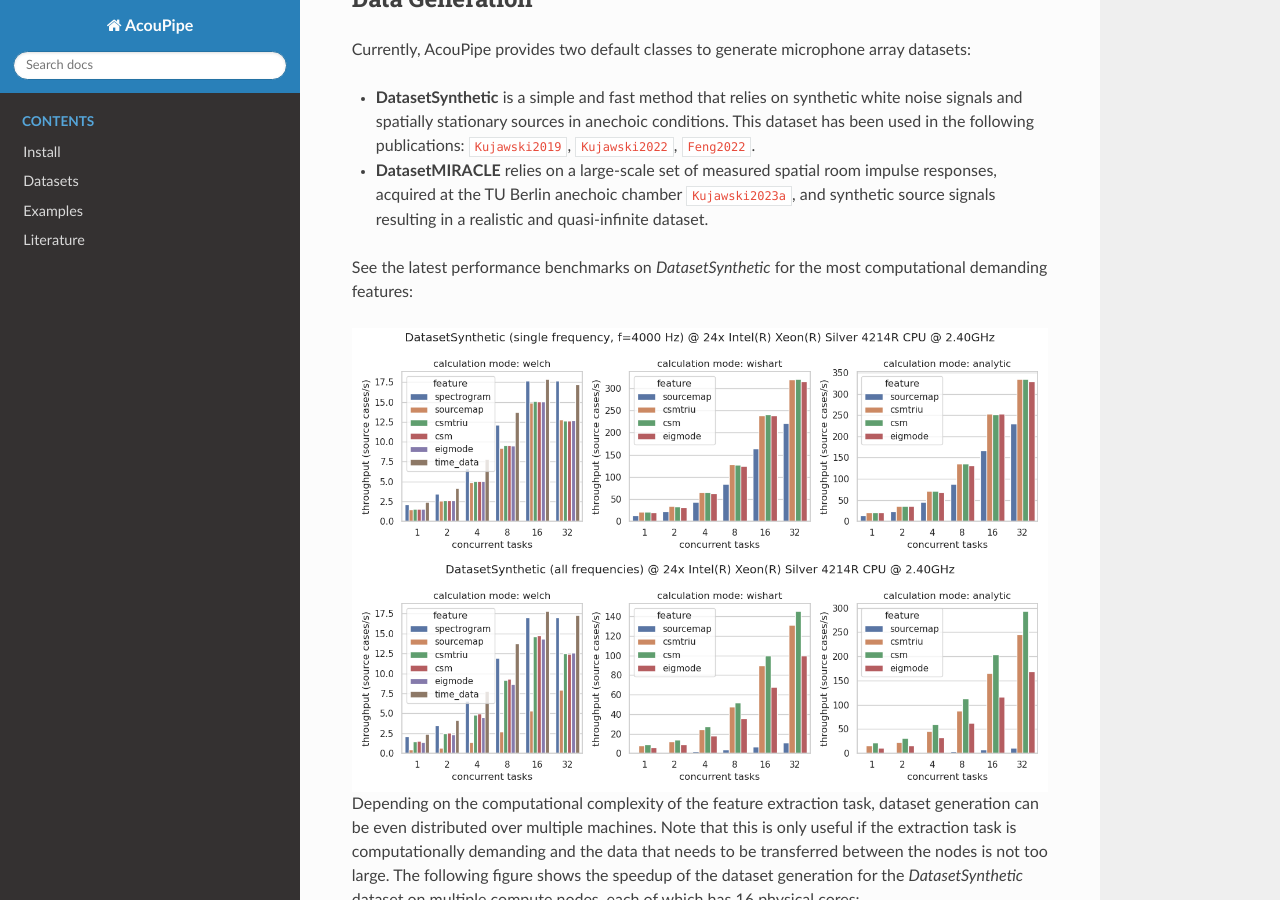
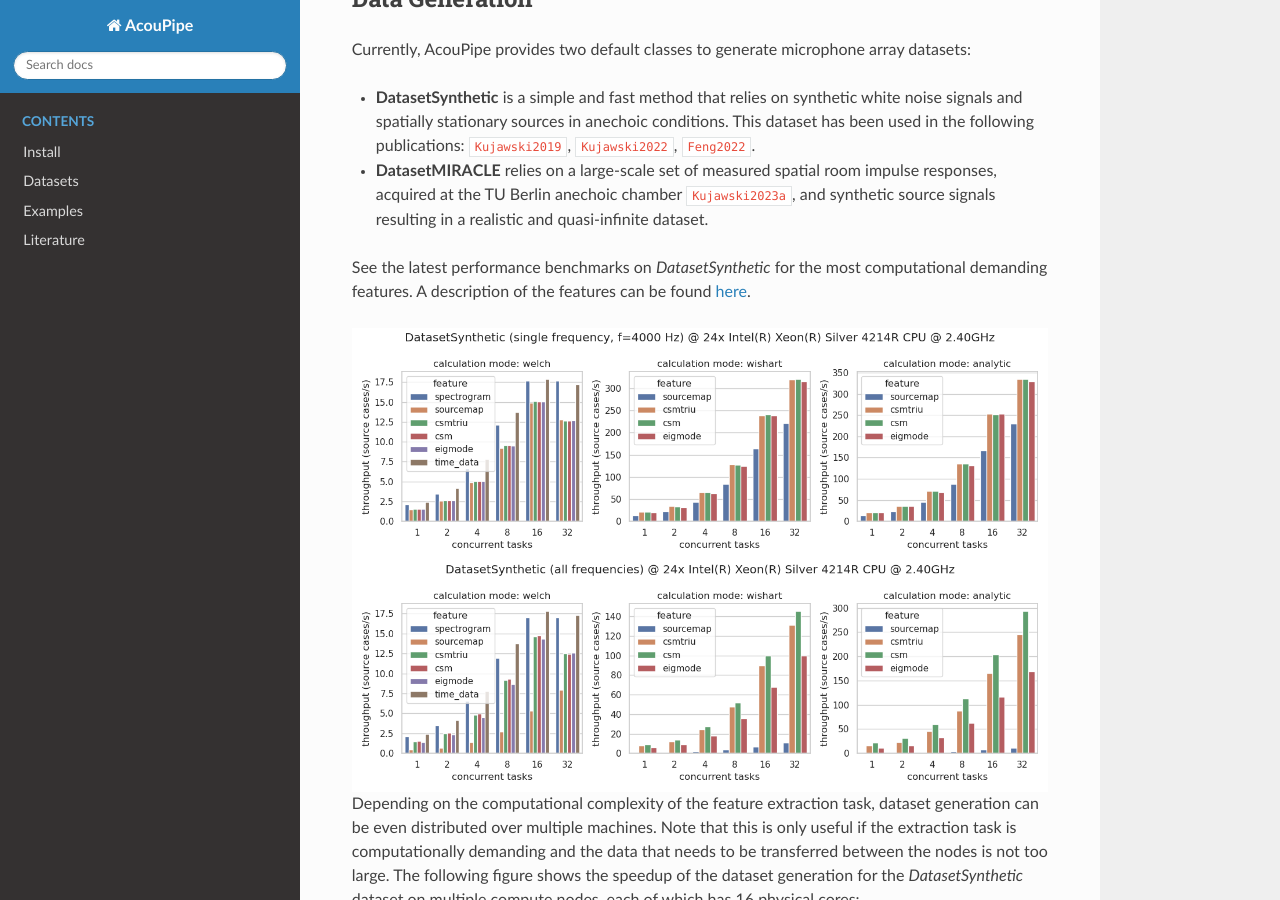
Before and after one commit to adku1173/acoupipe, a Sphinx documentation site: the page built from docs/source/index.rst, in a window 1280 px wide and 900 px high, scrolled down 540 px. Built offline with Sphinx 7.4.7 and the Read the Docs theme 2.0.0, drawn with Linux system fonts in a browser that asks for light colours; pages that are not in the unit, such as notebooks, are missing from menus; cross-references to code outside the pages are shown as plain code.

Commit message:
Merge branch 'cz_notes'

```diff
--- a/docs/source/contents/install.rst
+++ b/docs/source/contents/install.rst
@@ -21,7 +21,11 @@ Download or clone the AcouPipe repository and enter the directory, e.g. change `
 
 .. code-block:: bash
 
-   DIR=</path/to/dir> && git clone git@github.com:adku1173/acoupipe.git $DIR && cd $DIR && unset DIR
+   DIR=</path/to/dir> &&
+   git clone https://github.com/adku1173/acoupipe.git
+   $DIR &&
+   cd $DIR &&
+   unset DIR
 
 
 Next, install module with pip. This will install all necessary `dependencies`_.
--- a/docs/source/index.rst
+++ b/docs/source/index.rst
@@ -26,7 +26,7 @@ Currently, AcouPipe provides two default classes to generate microphone array da
 
 * **DatasetMIRACLE** relies on a large-scale set of measured spatial room impulse responses, acquired at the TU Berlin anechoic chamber :cite:`Kujawski2023a`, and synthetic source signals resulting in a realistic and quasi-infinite dataset.
 
-See the latest performance benchmarks on `DatasetSynthetic` for the most computational demanding features:
+See the latest performance benchmarks on `DatasetSynthetic` for the most computational demanding features. A description of the features can be found :ref:`here <features>`.
 
 .. image:: _static/compute4_all_features-over-tasks_DatasetSynthetic_f4000.png
    :width: 100%
```
Also changed, not shown: 1 other file.
